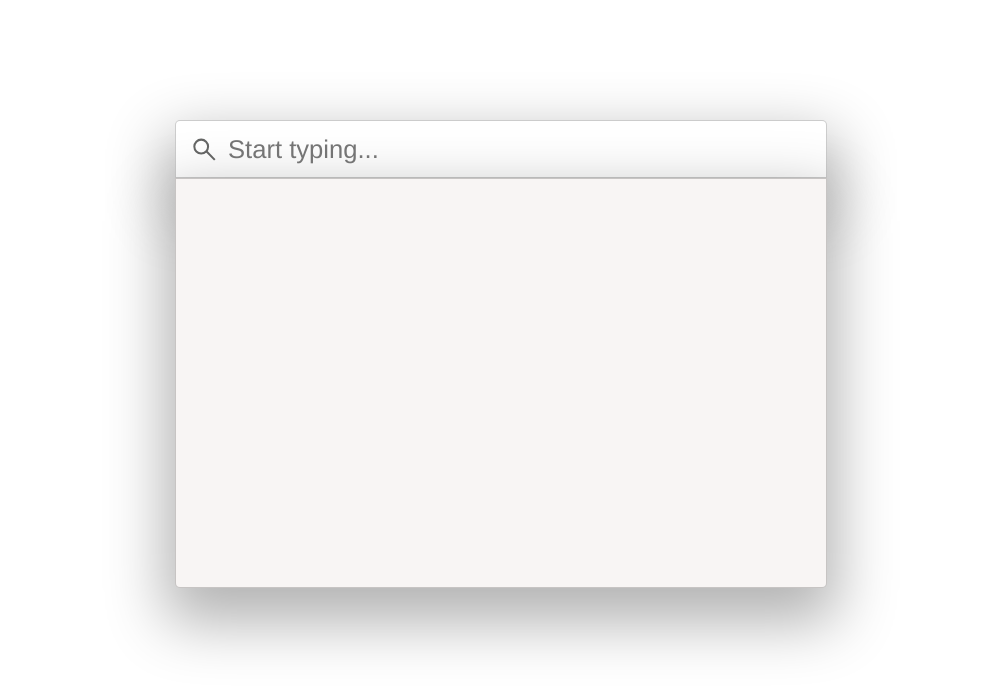
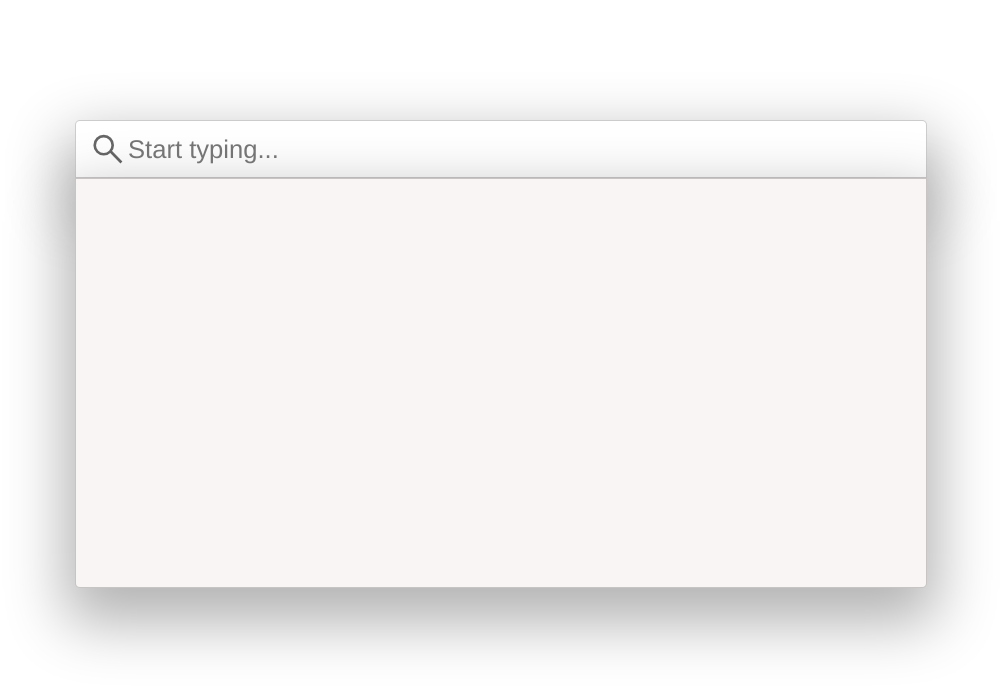
Before and after one commit to anteq/pm-cli, an Electron app: page index.html in a window 1200 px wide. Shown: the whole page, without its empty margins (81-1082 px from the left). Drawn offline with Linux system fonts and the light colour scheme.

Commit message:
increase width

```diff
--- a/styles.css
+++ b/styles.css
@@ -14,7 +14,7 @@ body {
 }
 
 .content {
-    width: 688px;
+    width: 888px;
     margin: auto;
     position: relative;
 }
@@ -24,7 +24,7 @@ body {
 .input .input-search {
     display: block;
     height: 56px;
-    width: 546px;
+    width: 746px;
     -webkit-border-radius: 5px 5px 0px 0px;
     border-radius: 5px 5px 0px 0px;
     -webkit-appearance: none;
@@ -66,7 +66,7 @@ body {
 
 .main {
     overflow: hidden;
-    width: 610px;
+    width: 810px;
     background-color: #f8f5f4;
     height: 400px;
     transition: display 2s;
```
